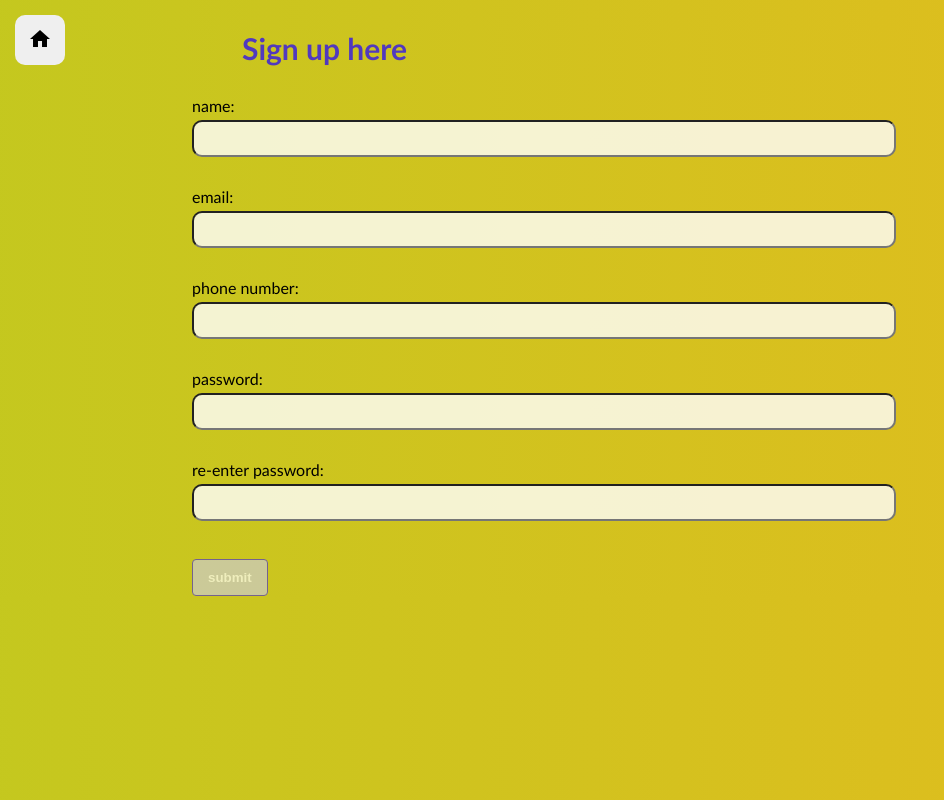
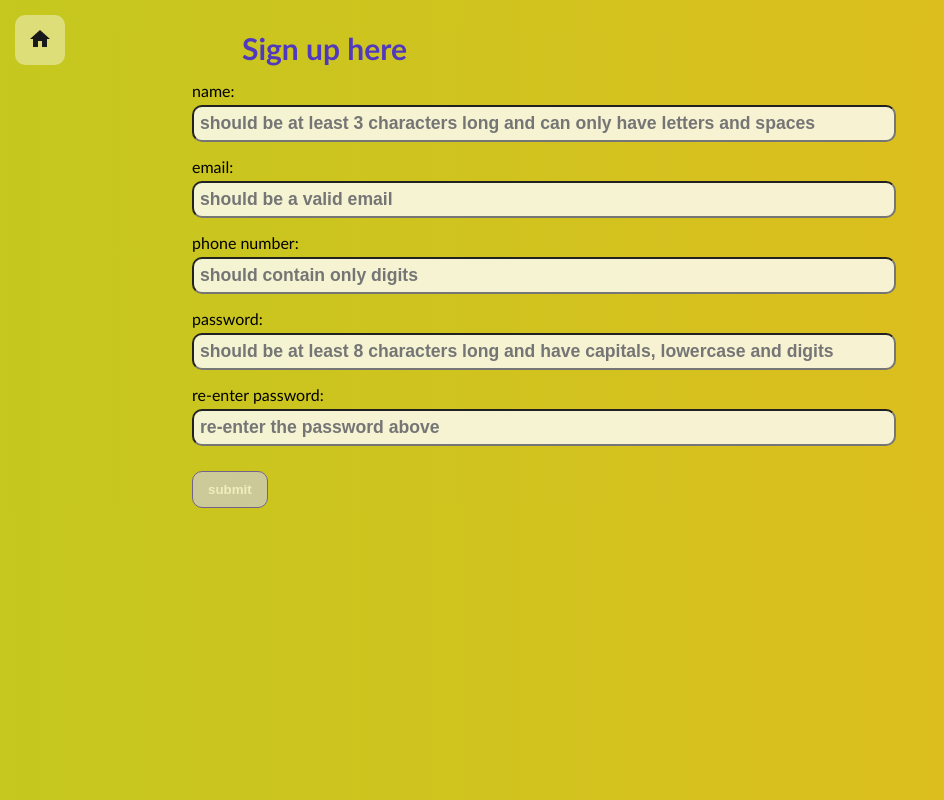
Before and after one commit to stevenstonie/talenting_software_internship_2024, an Angular app in the folder angular/4appApplication/: page /registration-form in a window 1280 px wide. Shown: the whole page, without its empty margins (0-944 px from the left). Built offline with nearby package versions, Linux system fonts and the light colour scheme.

Commit message:
made some more styling changes all-around: only one error message displayed at a time when registering, added a primary button in styles.css and images for the buttons on main-page, etc..

```diff
--- a/angular/4appApplication/src/app/components/hangman/hangman.component.html
+++ b/angular/4appApplication/src/app/components/hangman/hangman.component.html
@@ -2,6 +2,6 @@
 
 <h2 id="title">Hangman</h2>
 
-<button *ngIf="!gameStarted" id="start-game-button" class="custom-button" (click)="startGame()">start new game</button>
+<button *ngIf="!gameStarted" id="start-game-button" class="primary-button" (click)="startGame()">start new game</button>
 
-<button *ngIf="gameStarted" (click)="exitGame()">exit game</button>
+<button *ngIf="gameStarted" id="exit-game-button" class="primary-button" (click)="exitGame()">exit game</button>
--- a/angular/4appApplication/src/app/components/hangman/hangman.component.scss
+++ b/angular/4appApplication/src/app/components/hangman/hangman.component.scss
@@ -3,4 +3,17 @@
 	left: 50%;
 	transform: translateX(-50%);
 	top: 40%;
+	padding: 30px 50px;
+	font-size: xx-large;
+	font-family: 'Gill Sans', 'Gill Sans MT', Calibri, 'Trebuchet MS', sans-serif;
+
+	&:active {
+		transform: translateX(-50%) scale(0.95);
+	}
 }
+
+#exit-game-button {
+	position: absolute;
+	right: 50px;
+	top: 100px;
+}
--- a/angular/4appApplication/src/app/components/home-button/home-button.component.html
+++ b/angular/4appApplication/src/app/components/home-button/home-button.component.html
@@ -1,3 +1,3 @@
-<button mat-raised-button color="primary" (click)="navigateHome()" class="home-button">
+<button mat-raised-button color="primary" class="primary-button" id="home-button" (click)="navigateHome()">
 	<mat-icon>home</mat-icon>
 </button>
--- a/angular/4appApplication/src/app/components/home-button/home-button.component.scss
+++ b/angular/4appApplication/src/app/components/home-button/home-button.component.scss
@@ -1,17 +1,7 @@
-.home-button {
-	border-radius: 10px;
+#home-button {
 	width: 50px;
 	height: 50px;
 	position: absolute;
 	top: 15px;
 	left: 15px;
-	border: none;
-	transition: transform 0.3s, background-color 0.3s, box-shadow 0.3s, color 0.3s;
-
-	&:hover {
-		background-color: var(--primary-color);
-		color: white;
-		cursor: pointer;
-		box-shadow: 3px 3px 10px var(--primary-color-darker);
-	}
 }
--- a/angular/4appApplication/src/app/components/main-page/main-page.component.html
+++ b/angular/4appApplication/src/app/components/main-page/main-page.component.html
@@ -2,9 +2,17 @@
 
 <div class="container">
 	<div class="grid">
-		<div class="rectangle" (mouseup)="navigateTo('/registration-form')">register form</div>
-		<div class="rectangle" (mouseup)="navigateTo('/hangman')">hangman</div>
-		<div class="rectangle" (mouseup)="navigateTo('/tic-tac-toe')">tic-tac-toe</div>
-		<div class="rectangle" (mouseup)="navigateTo('/movie-list')">movie/show list</div>
+		<div class="rectangle primary-button image-container" (mouseup)="navigateTo('/registration-form')">register form
+			<img src="assets/icons/register-form.png" alt="a logo of a registration form">
+		</div>
+		<div class="rectangle primary-button image-container" (mouseup)="navigateTo('/hangman')">hangman
+			<img src="assets/icons/hangman.png" alt="a logo of the game hangman">
+		</div>
+		<div class="rectangle primary-button image-container" (mouseup)="navigateTo('/tic-tac-toe')">tic-tac-toe
+			<img src="assets/icons/tic-tac-toe.png" alt="a logo of the game tic-tac-toe">
+		</div>
+		<div class="rectangle primary-button image-container" (mouseup)="navigateTo('/movie-list')">movie/show list
+			<img src="assets/icons/movie-list.png" alt="a logo of a movie/show list">
+		</div>
 	</div>
 </div>
--- a/angular/4appApplication/src/app/components/main-page/main-page.component.scss
+++ b/angular/4appApplication/src/app/components/main-page/main-page.component.scss
@@ -12,24 +12,25 @@
 	user-select: none;
 	align-items: center;
 	justify-content: center;
-	background-color: rgba(77, 53, 194, 0.3);
-	color: rgba(255, 255, 255, 0.8);
 	font-size: 1.5em;
 	text-align: center;
-	border-radius: 10px;
 	cursor: pointer;
-	transition: transform 0.3s, background-color 0.3s, box-shadow 0.3s;
 
 	&:hover {
-		background-color: var(--primary-color);
 		transform: scale(1.1);
-		color: white;
-		box-shadow: 0 15px 20px var(--primary-color-darker);
 	}
 
 	&:active {
-		transform: scale(1.0);
+		transform: scale(0.95);
 	}
+}
+
+.image-container {
+	height: auto;
+	overflow: hidden;
+	display: flex;
+	justify-content: space-around;
+	align-items: center;
 }
 
 .grid {
--- a/angular/4appApplication/src/app/components/registration-form/registration-form.component.html
+++ b/angular/4appApplication/src/app/components/registration-form/registration-form.component.html
@@ -5,18 +5,21 @@
 
 	<div class="form-group">
 		<label for="name">name: </label>
-		<input id="name" class="user-input" formControlName="name">
+		<input id="name" class="user-input" formControlName="name"
+			placeholder="should be at least 3 characters long and can only have letters and spaces">
 		<div *ngIf="name?.invalid && (name?.dirty || name?.touched)">
 			<p *ngIf="name?.errors?.['required']" class="error-message">name is required.</p>
-			<p *ngIf="name?.errors?.['minlength']" class="error-message">name must be at least 3 characters long.
-			</p>
-			<p *ngIf="name?.errors?.['pattern']" class="error-message below">name must contain only letters.</p>
+			<p *ngIf="name?.errors?.['minlength']; else otherError" class="error-message">
+				name must be at least 3 characters long.</p>
+			<ng-template #otherError>
+				<p *ngIf="name?.errors?.['pattern']" class="error-message">name must contain only letters.</p>
+			</ng-template>
 		</div>
 	</div>
 
 	<div class="form-group">
 		<label for="email">email: </label>
-		<input id="email" class="user-input" formControlName="email">
+		<input id="email" class="user-input" formControlName="email" placeholder="should be a valid email">
 		<div *ngIf="email?.invalid && (email?.dirty || email?.touched)">
 			<p *ngIf="email?.errors?.['required']" class="error-message">email is required.</p>
 			<p *ngIf="email?.errors?.['email']" class="error-message">email doesnt have the right format.</p>
@@ -25,7 +28,8 @@
 
 	<div class="form-group">
 		<label for="phoneNumber">phone number: </label>
-		<input id="phone-number" class="user-input" formControlName="phoneNumber">
+		<input id="phone-number" class="user-input" formControlName="phoneNumber"
+			placeholder="should contain only digits">
 		<div *ngIf="phoneNumber?.invalid && (phoneNumber?.dirty || phoneNumber?.touched)">
 			<p *ngIf="phoneNumber?.errors?.['required']" class="error-message">phone number is required.</p>
 			<p *ngIf="phoneNumber?.errors?.['pattern']" class="error-message">phone number must contain only numbers.
@@ -35,24 +39,32 @@
 
 	<div class="form-group">
 		<label for="password">password: </label>
-		<input id="password" class="user-input" type="password" formControlName="password">
+		<input id="password" class="user-input" type="password" formControlName="password"
+			placeholder="should be at least 8 characters long and have capitals, lowercase and digits">
 		<div *ngIf="password?.invalid && (password?.dirty || password?.touched)">
-			<p *ngIf="password?.errors?.['minlength']" class="error-message">password must be at least 8 characters
-				long.</p>
-			<p *ngIf="password?.errors?.['pattern']" class="error-message below">password must contain at least one
-				lowercase letter, one uppercase letter and one digit.</p>
+			<p *ngIf="password?.errors?.['required']" class="error-message">password is required.</p>
+			<p *ngIf="password?.errors?.['minlength']; else otherError" class="error-message">
+				password must be at least 8 characters long.</p>
+			<ng-template #otherError>
+				<p #otherError *ngIf="password?.errors?.['pattern']" class="error-message">
+					password must contain at least one lowercase letter, one uppercase letter and one digit.
+				</p>
+			</ng-template>
 		</div>
 	</div>
 
 	<div class="form-group">
 		<label for="passwordConfirmed">re-enter password: </label>
-		<input id="password-confirmed" class="user-input" type="password" formControlName="passwordConfirmed">
+		<input id="password-confirmed" class="user-input" type="password" formControlName="passwordConfirmed" placeholder="re-enter the password above">
 		<div *ngIf="passwordConfirmed?.dirty || passwordConfirmed?.touched">
-			<p *ngIf="registrationForm.errors?.['notMatching']" class="error-message">passwords do not match.</p>
-			<p *ngIf="passwordConfirmed?.errors?.['required']" class="error-message below">password confirmation is
-				required.</p>
+			<p *ngIf="passwordConfirmed?.errors?.['required']; else otherError" class="error-message">
+				password confirmation is required.</p>
+			<ng-template #otherError>
+				<p *ngIf="registrationForm.errors?.['notMatching']" class="error-message">passwords do not match.</p>
+			</ng-template>
 		</div>
 	</div>
 
-	<button id="submit-button" type="submit" [disabled]="registrationForm.invalid">submit</button>
+	<button id="submit-button" class="primary-button" type="submit"
+		[disabled]="registrationForm.invalid">submit</button>
 </form>
--- a/angular/4appApplication/src/app/components/registration-form/registration-form.component.scss
+++ b/angular/4appApplication/src/app/components/registration-form/registration-form.component.scss
@@ -4,12 +4,11 @@ form {
 }
 
 .form-group {
-	margin-top: 30px;
+	margin-top: 15px;
 	position: relative;
 }
 
 .user-input {
-	// border: 1px solid #000;
 	border-radius: 10px;
 	box-sizing: border-box;
 	color: #282828;
@@ -20,7 +19,7 @@ form {
 	padding: 6px;
 	transition: border-color 0.3s, box-shadow 0.3s, background-color 0.3s;
 	margin-top: 5px;
-	margin-bottom: 8px;
+	margin-bottom: 10px;
 	font-size: 1.1em;
 
 	&:focus {
@@ -43,25 +42,17 @@ form {
 }
 
 #submit-button {
-	background-color: rgba(255, 255, 255, 0.3);
-	color: rgb(0, 0, 0);
 	padding: 10px 15px;
-	margin-top: 30px;
+	margin-top: 15px;
 	border: 1px solid var(--primary-color);
-	border-radius: 4px;
 	cursor: pointer;
-	transition: background-color 0.25s, color 0.25s;
 	font-weight: bold;
-
-	&:hover {
-		background-color: var(--primary-color-darker);
-		color: white;
-	}
 
 	&:disabled {
 		opacity: 0.7;
 		background-color: #ccc;
 		color: #fff;
 		cursor: not-allowed;
+		box-shadow: none;
 	}
 }
--- a/angular/4appApplication/src/styles.scss
+++ b/angular/4appApplication/src/styles.scss
@@ -20,7 +20,27 @@
 	color: var(--primary-color);
 }
 
-.custom-button {}
+.primary-button {
+	border-radius: 10px;
+	border: none;
+	padding: 5px;
+	background-color: rgba(255, 255, 255, 0.4);
+	color: rgb(25, 25, 25);
+	transition: transform 0.3s, background-color 0.3s, box-shadow 0.3s, color 0.3s;
+
+	&:hover {
+		background-color: var(--primary-color);
+		color: white;
+		cursor: pointer;
+		box-shadow: 3px 3px 10px var(--primary-color-darker);
+	}
+}
+
+img {
+	max-width: 100%;
+	max-height: 100%;
+	object-fit: contain;
+}
 
 body,
 html {
```
Also changed, not shown: angular/4appApplication/src/assets/icons/hangman.png (added).
